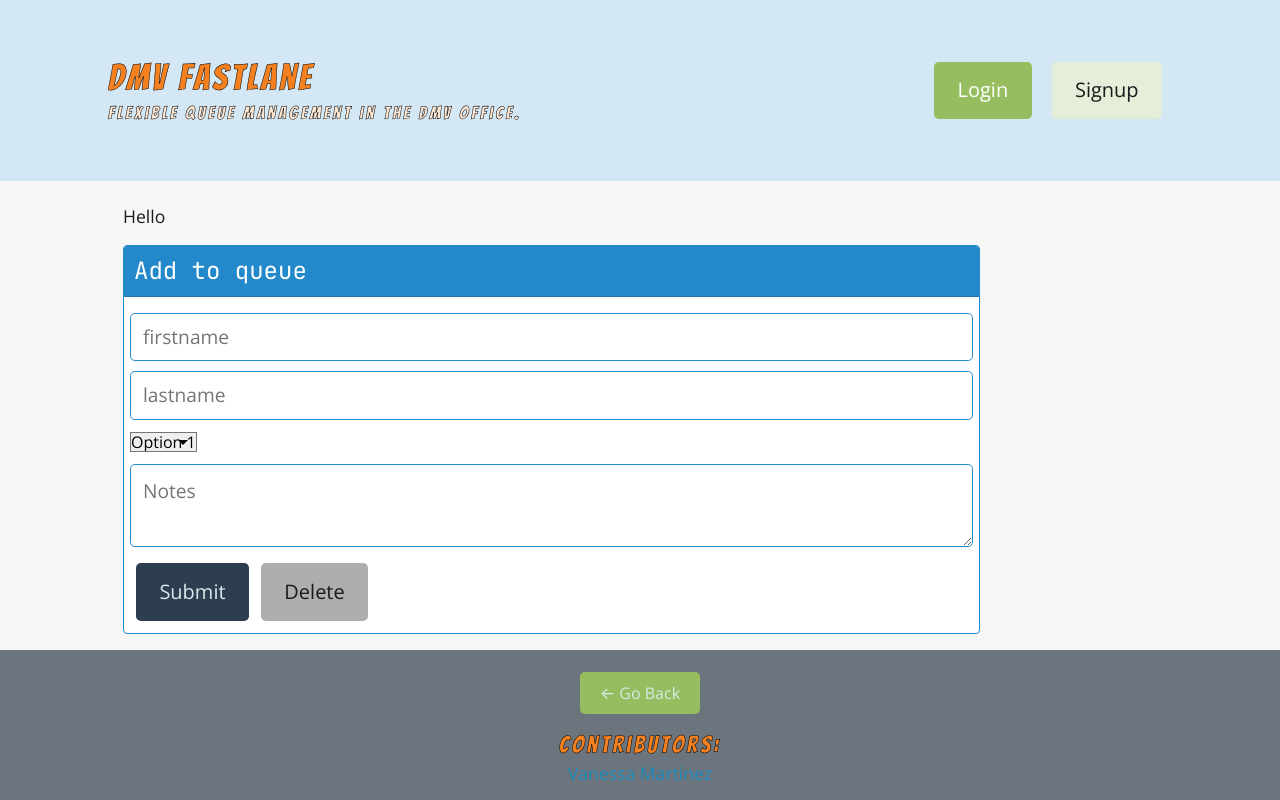
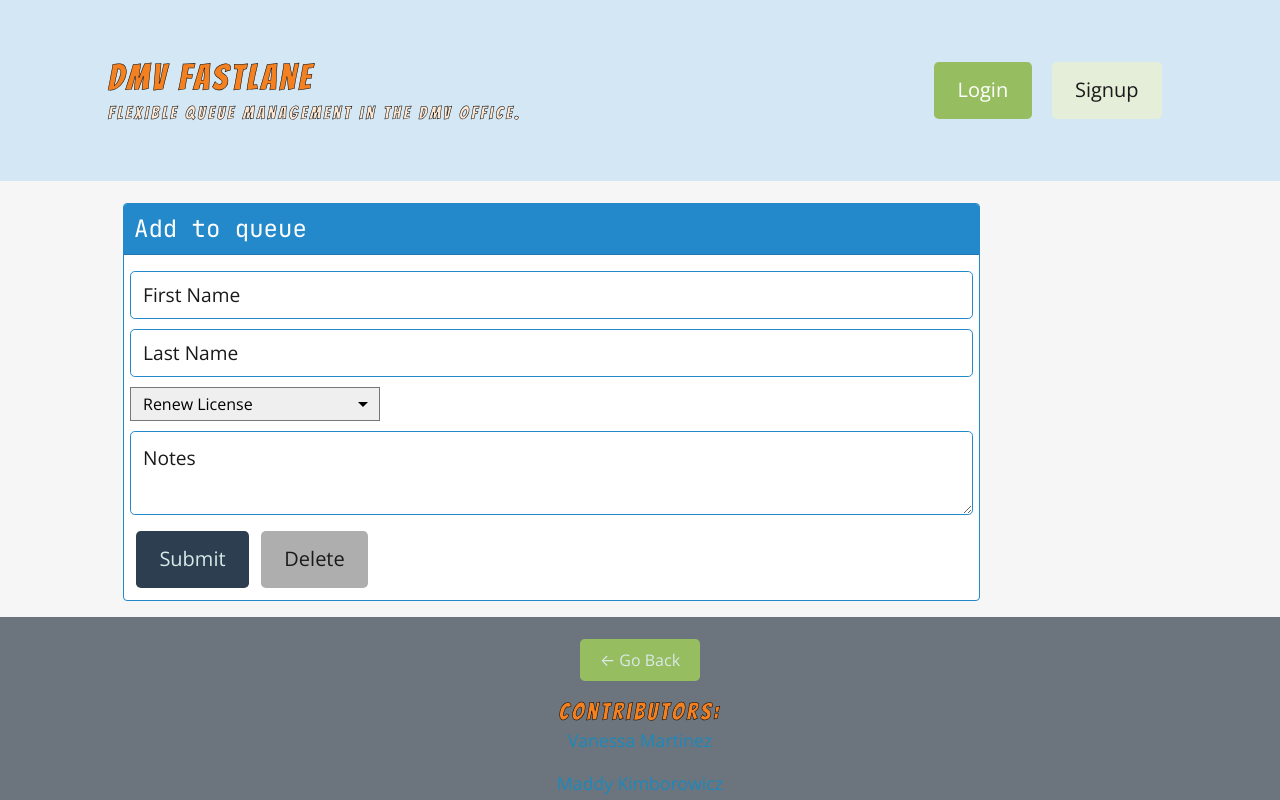
Before and after one commit to marvanessa1/DMV-FastLane, a React (Create React App) app in the folder client/: page /me in a window 1280 px wide. Shown: the top 800 px of the page. Built offline with nearby package versions, Linux system fonts and the light colour scheme; a web font is replaced by a local one.

Commit message:
form dropdown options

```diff
--- a/client/src/pages/Form.js
+++ b/client/src/pages/Form.js
@@ -1,20 +1,17 @@
-import React, {useState} from 'react';
-import { Navigate, useParams } from 'react-router-dom';
-import { useMutation } from '@apollo/client';
-
+import React, { useState } from "react";
+// import { Navigate, useParams } from 'react-router-dom';
+import { useMutation } from "@apollo/client";
 // import { QUERY_USER, QUERY_ME } from '../utils/queries';
-import {ADD_TICKET} from '../utils/mutations'
-
-import Auth from '../utils/auth';
-
-
+import { ADD_TICKET } from "../utils/mutations";
+// import Auth from '../utils/auth';
+import { services } from "../utils/services";
 
 const Form = () => {
-    const [firstname, setFirstname] = useState('');
-    const [lastname, setLastname] = useState('');
-    const [notes, setNotes] = useState('');
-    const [errorMessage, setErrorMessage] = useState('');
-    const [addTicket, {error}] = useMutation(ADD_TICKET);
+  const [firstname, setFirstname] = useState("");
+  const [lastname, setLastname] = useState("");
+  const [notes, setNotes] = useState("");
+  const [errorMessage, setErrorMessage] = useState("");
+  const [addTicket, { error }] = useMutation(ADD_TICKET);
   const handleInputChange = (e) => {
     // Getting the value and name of the input which triggered the change
     const { target } = e;
@@ -22,9 +19,9 @@ const Form = () => {
     const inputValue = target.value;
 
     // Based on the input type, we set the state of either firstname, lastname, and notes
-        if (inputType === 'firstname') {
+    if (inputType === "firstname") {
       setFirstname(inputValue);
-        } else if (inputType === 'lastname') {
+    } else if (inputType === "lastname") {
       setLastname(inputValue);
     } else {
       setNotes(inputValue);
@@ -36,40 +33,38 @@ const Form = () => {
     e.preventDefault();
 
     // First we check to see if the firstname is not valid or if the lastname is empty. If so we set an error message to be displayed on the page.
-        if (!(firstname) || !lastname) {
-            setErrorMessage('Firstname or lastname is invalid');
+    if (!firstname || !lastname) {
+      setErrorMessage("Firstname or lastname is invalid");
       // We want to exit out of this code block if something is wrong so that the user can correct it
       return;
       // Then we check to see if the notes is not valid. If so, we set an error message regarding the notes.
     }
-        if (!(notes)) {
+    if (!notes) {
       setErrorMessage(
         `Choose a more secure notes for the account: ${lastname}`
       );
       return;
     }
     alert(`Hello ${lastname}`);
-        const{data} = await addTicket({
-            variables: {firstName:firstname, lastName: lastname}
-
-        })
+    const { data } = await addTicket({
+      variables: { firstName: firstname, lastName: lastname },
+    });
 
     // If everything goes according to plan, we want to clear out the input after a successful registration.
-        setLastname('');
-        setNotes('');
-        setFirstname('');
+    setLastname("");
+    setNotes("");
+    setFirstname("");
   };
 
   return (
     <div className="col-12 col-lg-10">
-            <p>Hello {lastname}</p>
       <div className="card">
         <h4 className="card-header bg-blue text-white p-2">Add to queue</h4>
         <div className="card-body">
           <form className="form">
             <input
               className="form-input"
-                            value={firstname}
+              value='First Name'
               name="firstname"
               onChange={handleInputChange}
               type="text"
@@ -77,28 +72,42 @@ const Form = () => {
             />
             <input
               className="form-input"
-                            value={lastname}
+              value='Last Name'
               name="lastname"
               onChange={handleInputChange}
               type="text"
               placeholder="lastname"
             />
-                        <select>
-                            <option>Option 1 </option>
-
+            <select name="Renew License"
+            style={{ lineHeight: "2", width: "250px", paddingLeft: "12px"}}>
+              {services.map((services) => {
+                return (
+                  <option>
+                    {services.name}
+                  </option>
+                );
+              })}
             </select>
             <textarea
               className="form-input w-100"
-                            value={notes}
+              value='Notes'
               name="notes"
               onChange={handleInputChange}
               type="text"
               placeholder="Notes"
-                            style={{ lineHeight: '1.5', resize: 'vertical' }}
+              style={{ lineHeight: "1.5", resize: "vertical" }}
             ></textarea>
-                        <div >
-                            <button className="btn btn-lg btn-primary m-1" type="button" onClick={handleFormSubmit}>Submit</button>
-                            <button className="btn btn-lg btn-warning m-1" type = "button" >Delete</button>
+            <div>
+              <button
+                className="btn btn-lg btn-primary m-1"
+                type="button"
+                onClick={handleFormSubmit}
+              >
+                Submit
+              </button>
+              <button className="btn btn-lg btn-warning m-1" type="button">
+                Delete
+              </button>
             </div>
           </form>
         </div>
```
Lines whose indentation alone changed are shown as unchanged.
